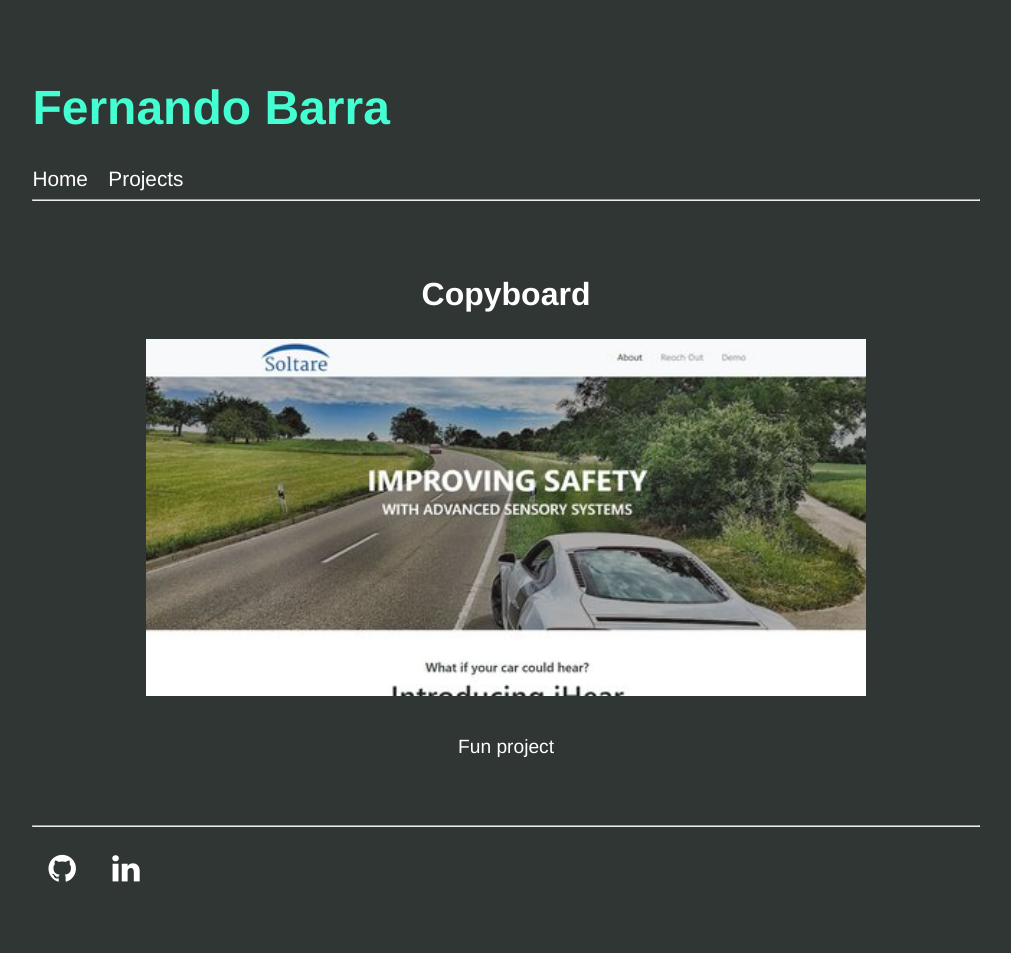
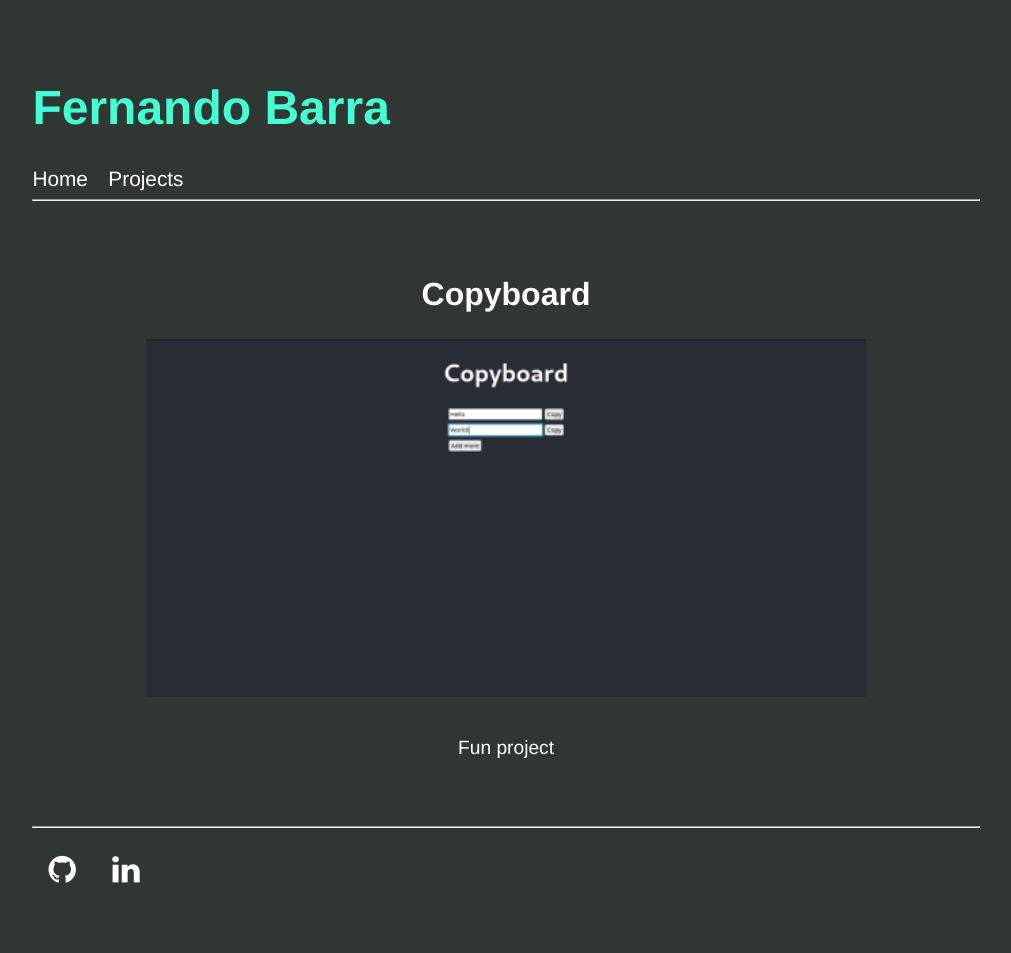
Before and after one commit to ferbarra/ferbarra.github.io, a Jekyll site: the page built from _projects/copyboard.md, in a window 1280 px wide. Shown: the whole page, without its empty margins (134-1145 px from the left). Built offline with Jekyll 4.4.1, drawn with Linux system fonts in a browser that asks for light colours.

Commit message:
Changes copyboard images

```diff
--- a/_projects/copyboard.md
+++ b/_projects/copyboard.md
@@ -1,7 +1,7 @@
 ---
 layout: project
 name: Copyboard
-image: /assets/images/soltare_thumbnail.width-500.jpg
+image: /assets/images/copyboard.png
 ---
 
 Fun project
```
Also changed, not shown: assets/images/copyboard.png (added).
